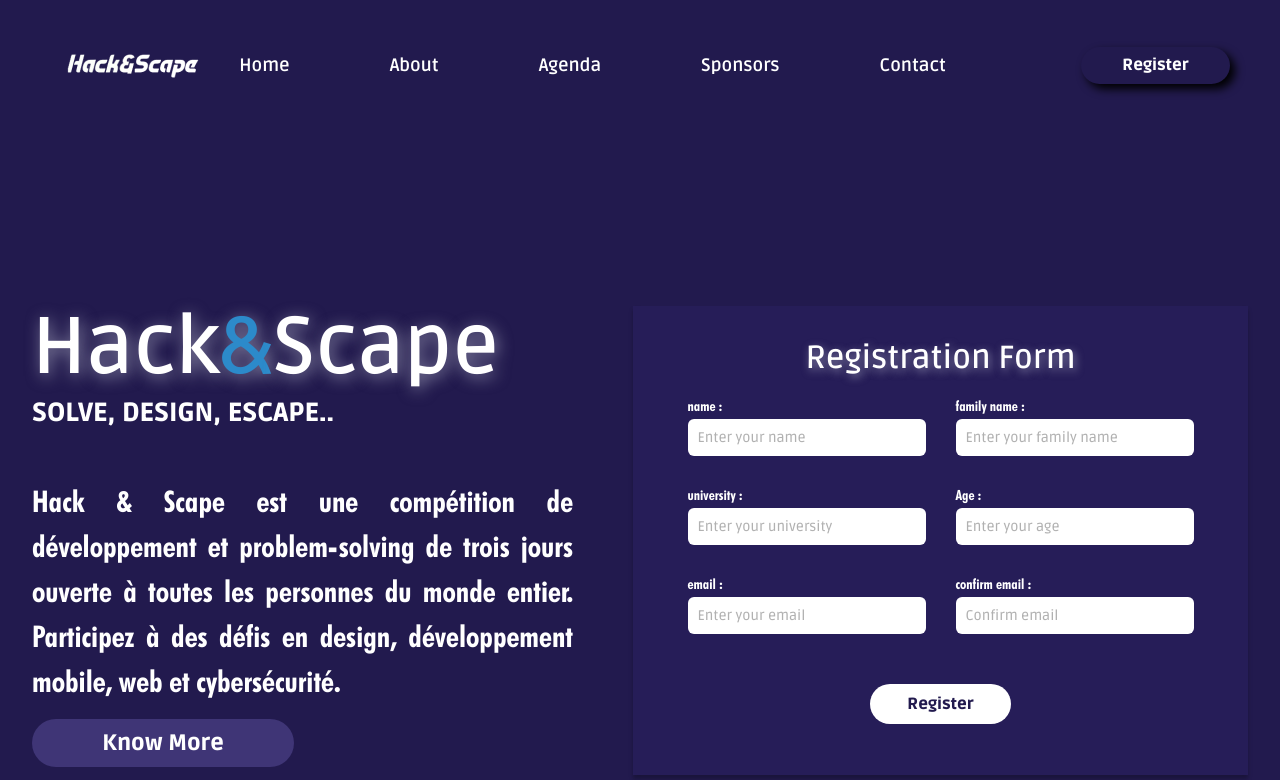
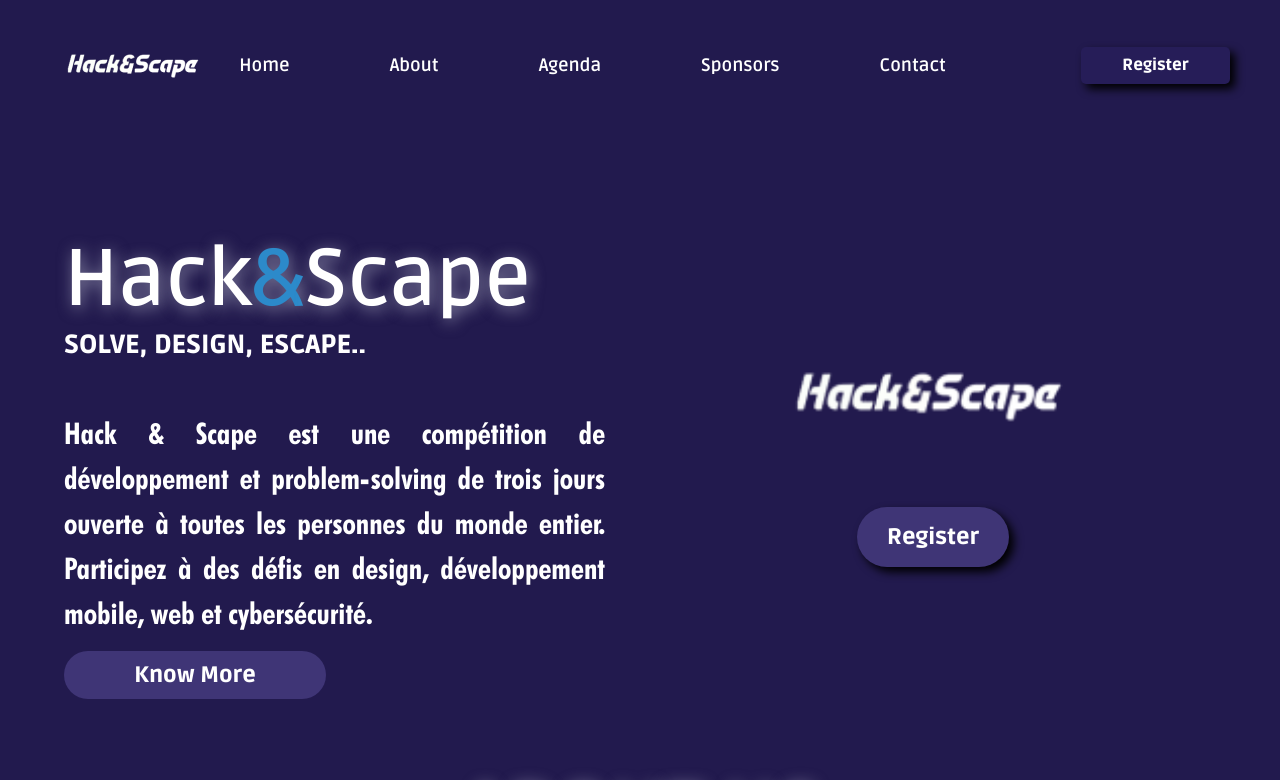
Before and after one commit to Hibachr/HackAndScape, a React (Vite) app in the folder client/: page / in a window 1280 px wide. Shown: the top 780 px of the page. Built offline with nearby package versions, Linux system fonts and the light colour scheme.

Commit message:
Registration Form modal + logo section added

```diff
--- a/client/src/App.jsx
+++ b/client/src/App.jsx
@@ -1,26 +1,35 @@
-import './App.css'
-import Header from './components/Header.jsx'
-import RegForm from './components/RegForm.jsx'
-import About from './components/About.jsx'
-import Agenda from './components/Agenda.jsx'
-import Sponsors from './components/Sponsors.jsx'
-import ContactUs from './components/ContactUs.jsx'
+import React, { useState } from "react";
+import './App.css';
+import Header from './components/Header.jsx';
+import Infos from './components/Infos.jsx';
+import About from './components/About.jsx';
+import Agenda from './components/Agenda.jsx';
+import Sponsors from './components/Sponsors.jsx';
+import ContactUs from './components/ContactUs.jsx';
+import RegForm from './components/RegForm.jsx';
+
 function App() {
+  const [isModalOpen, setIsModalOpen] = useState(false);
+
+  const toggleModal = () => {
+    setIsModalOpen(!isModalOpen);
+  };
 
   return (
     <>
       <div>
-      <Header />
-      <main>
-        <RegForm />
-        <About />
-        <Agenda/>
-        <Sponsors />
-        <ContactUs />
-      </main>
+        <Header onRegisterClick={toggleModal} />
+        <main>
+          <Infos />
+          <About />
+          <Agenda />
+          <Sponsors />
+          <ContactUs />
+        </main>
+        {isModalOpen && <RegForm onClose={toggleModal} />}
       </div>
     </>
-  )
+  );
 }
 
-export default App
+export default App;
--- a/client/src/components/Header.jsx
+++ b/client/src/components/Header.jsx
@@ -1,7 +1,8 @@
 import React from "react";
+import PropTypes from "prop-types";
 import Logo from "../assets/logo.png";
 
-const Header = () => {
+const Header = ({ onRegisterClick }) => {
   return (
     <header className="header">
       <div className="logo">
@@ -16,14 +17,17 @@ const Header = () => {
           <li><a href="#contact">Contact</a></li>
         </ul>
       </nav>
-
       <div>
-        <a href="#register" className="register-button">
-  Register
-</a>
+        <button onClick={onRegisterClick} className="register-button">
+          Register
+        </button>
       </div>
     </header>
   );
 };
 
+Header.propTypes = {
+  onRegisterClick: PropTypes.func.isRequired,
+};
+
 export default Header;
--- a/client/src/components/Infos.jsx
+++ b/client/src/components/Infos.jsx
@@ -1,16 +1,45 @@
-import React from "react";
+import React, { useState } from "react";
+import Logo from "../assets/logo.png";
+import RegForm from "./RegForm";
 
 const Infos = () => {
+  const [showModal, setShowModal] = useState(false);
+
+  const handleOpenModal = () => {
+    setShowModal(true);
+  };
+
+  const handleCloseModal = () => {
+    setShowModal(false);
+  };
+
   return (
     <div className="infos">
-<h2>Hack<span className="blue-text">&</span>Scape</h2>
+      {/* Left Part */}
+      <div className="left-part">
+        <h2>
+          Hack<span className="blue-text">&</span>Scape
+        </h2>
         <h5>SOLVE, DESIGN, ESCAPE..</h5>
         <p>
           Hack & Scape est une compétition de développement et problem-solving
           de trois jours ouverte à toutes les personnes du monde entier.
-        Participez à des défis en design, développement mobile, web et cybersécurité.
+          Participez à des défis en design, développement mobile, web et
+          cybersécurité.
         </p>
         <button className="know-more-btn">Know More</button>
+      </div>
+
+      {/* Right Part */}
+      <div className="right-part">
+        <img src={Logo} alt="logo" className="logo-img" />
+        <button className="register-button" onClick={handleOpenModal}>
+          Register
+        </button>
+      </div>
+
+      {/* Modal */}
+      {showModal && <RegForm onClose={handleCloseModal} />}
     </div>
   );
 };
--- a/client/src/components/RegForm.jsx
+++ b/client/src/components/RegForm.jsx
@@ -1,17 +1,27 @@
-import Infos from "./Infos";
 import React from "react";
+import PropTypes from "prop-types";
 
-const RegForm = () => {
+const RegForm = ({ onClose }) => {
+
+  const handleBackdropClick = (e) => {
+    if (e.target === e.currentTarget) {
+      onClose();
+    }
+  };
+
   return (
-    <section id="register" className="registration-section">
+    <div className="modal-backdrop" onClick={handleBackdropClick}>
+      <div className="modal-content">
+        <button className="close-modal-button" onClick={onClose}>
+          &times;
+        </button>
         <div className="registration-container">
-        <Infos />
           <div className="form-container">
             <h3 className="form-title">Registration Form</h3>
             <form className="form-grid">
               <div className="form-group">
-              <label htmlFor="name">name :</label>
-              <input type="text" id="name" placeholder="Enter your name" required />
+                <label htmlFor="name">first name :</label>
+                <input type="text" id="name" placeholder="Enter your first name" required />
               </div>
               <div className="form-group">
                 <label htmlFor="family-name">family name :</label>
@@ -60,8 +70,13 @@ const RegForm = () => {
             </form>
           </div>
         </div>
-    </section>
+      </div>
+    </div>
   );
 };
 
+RegForm.propTypes = {
+  onClose: PropTypes.func.isRequired,
+};
+
 export default RegForm;
--- a/client/src/index.css
+++ b/client/src/index.css
@@ -105,25 +105,33 @@ body {
 }
 
 /* INFOS */
+.infos {
+  flex: 1;
+  display: flex;
+  justify-content: space-between;
+  align-items: center;
+  color: #fff;
+  margin: 5%;
+}
 
-.infos {
-  flex: 0.7;
-  margin-right: 60px;
+.left-part {
+  flex: 1;
   display: flex;
   flex-direction: column;
   justify-content: center;
-  color: #fff;
+  margin-right: 20px;
 }
-.infos h5 {
+
+.left-part h5 {
   font-family: Ruda-Black;
   font-size: 26.2px;
   text-align: left;
-  color: #fff;
   margin: 0px;
   padding: 0px;
   position: relative;
   bottom: 20px;
 }
+
 h2 {
   font-family: RussoOne-Regular;
   font-size: 80.38px;
@@ -132,9 +140,11 @@ h2 {
   margin-bottom: 20px;
   text-shadow: 2.39px 3.19px 15.93px rgba(221, 225, 235, 0.54);
 }
+
 .blue-text {
   color: #2c8aca;
 }
+
 p {
   font-family: FuturaBdCnBTBold;
   font-size: 30px;
@@ -154,6 +164,39 @@ p {
   color: #fff;
   border-radius: 87.84px;
   cursor: pointer;
+}
+
+/* Right Part */
+.right-part {
+  flex: 1;
+  display: flex;
+  flex-direction: column;
+  align-items: center;
+  justify-content: center;
+  text-align: center;
+}
+
+.logo-img {
+  width: 100%;
+  align-items: center;
+}
+
+.right-part .register-button {
+  font-family: Ruda-Black;
+  font-size: 22.28px;
+  padding: 30px;
+  width: auto;
+  background: #3f3576;
+  border: none;
+  color: #fff;
+  border-radius: 87.84px;
+  cursor: pointer;
+  margin-top: 80px;
+}
+
+.register-button:hover {
+  background-color: #000;
+  color: #fff;
 }
 
 /* REGISTRATION FORM */
@@ -207,7 +250,6 @@ p {
   height: 469px;
   text-align: center;
   justify-items: center;
-  margin-top: 80px;
   background-color: #261d58;
   box-shadow: 0px 4px 4px rgba(0, 0, 0, 0.25);
 }
@@ -413,3 +455,52 @@ that i used
   font-size: 30px;
   margin-bottom: 60px;
 }
+/* Modal */
+
+.modal-backdrop {
+  position: fixed;
+  top: 0;
+  left: 0;
+  width: 100%;
+  height: 100%;
+  background: rgba(0, 0, 0, 0.5);
+  display: flex;
+  justify-content: center;
+  align-items: center;
+  z-index: 1000;
+  backdrop-filter: blur(10px);
+}
+
+.modal-content {
+  background: rgba(38, 29, 88, 0.8);
+  padding: 20px;
+  border-radius: 10px;
+  width: 80%;
+  max-width: 700px;
+  position: relative;
+  box-shadow: 0 4px 15px rgba(0, 0, 0, 0.3);
+}
+
+.close-modal-button {
+  position: absolute;
+  top: 10px;
+  right: 10px;
+  font-size: 24px;
+  background: none;
+  border: none;
+  cursor: pointer;
+  color: #000;
+}
+
+.register-button {
+  padding: 10px 20px;
+  background: #261d58;
+  color: white;
+  border: none;
+  border-radius: 5px;
+  cursor: pointer;
+}
+
+.register-button:hover {
+  background: #1f1747;
+}
```
Lines whose indentation alone changed are shown as unchanged.
